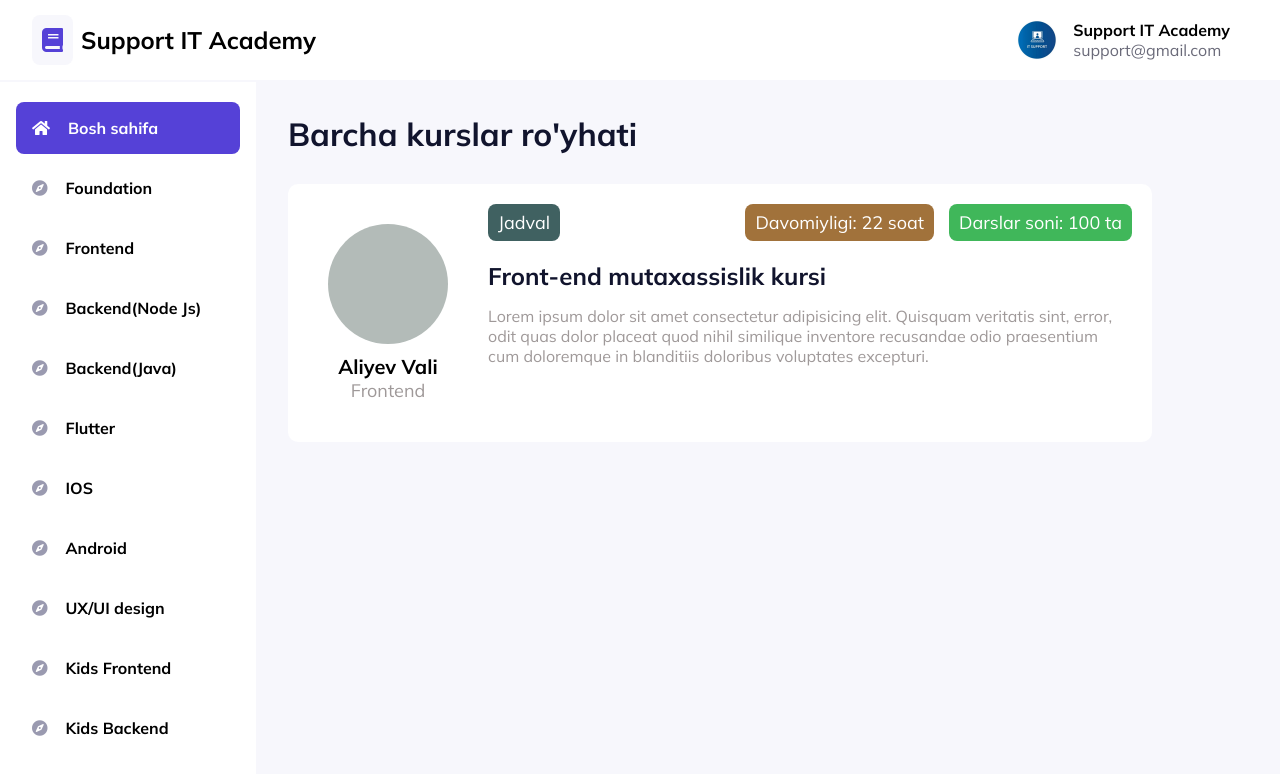
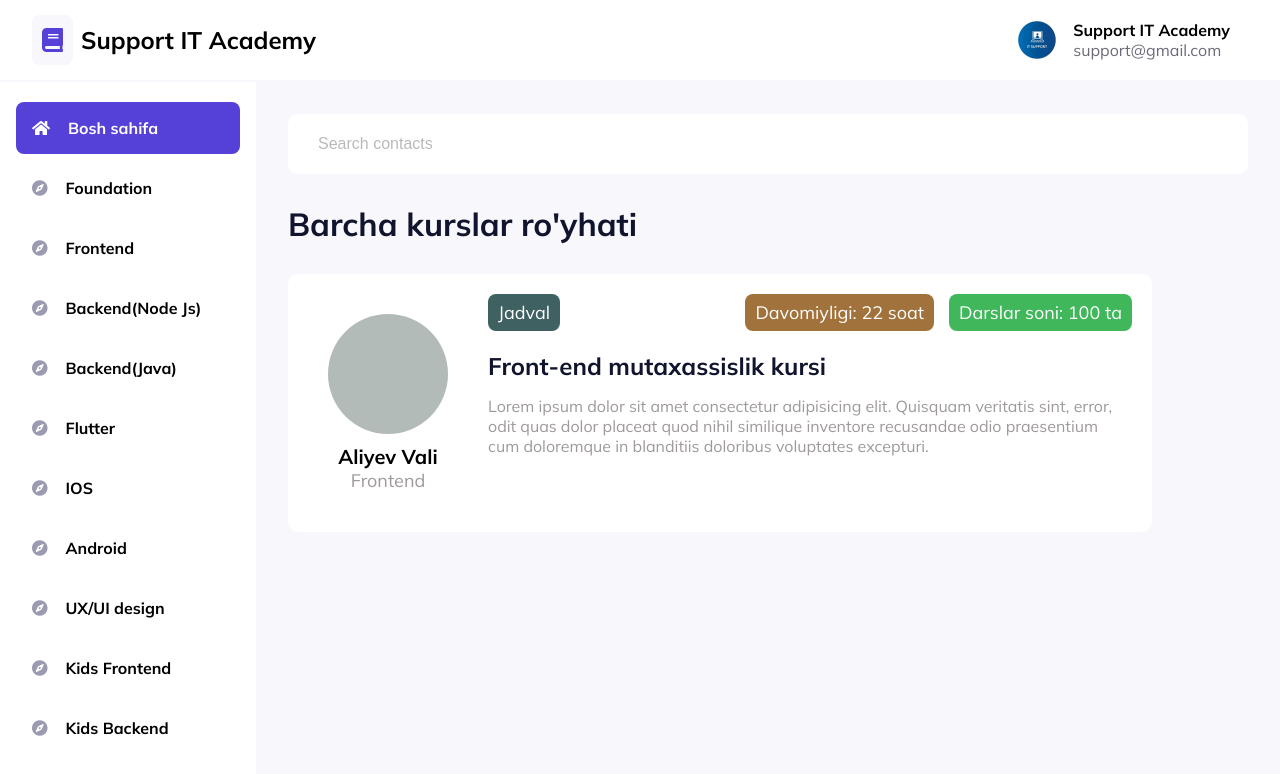
Before and after one commit to MurodjohnKhayitov/learning-center-controlling, a React (Create React App) app: page / in a window 1280 px wide. Shown: the top 774 px of the page. Built offline with nearby package versions, Linux system fonts and the light colour scheme.

Commit message:
Add input

```diff
--- a/src/views/Home.js
+++ b/src/views/Home.js
@@ -1,5 +1,6 @@
 import React from "react";
 import Courses from "../components/courses";
+import Search  from "../components/search/Search";
 
 const Home = () => {
     const courses = [
@@ -30,6 +31,7 @@ const Home = () => {
     ]
     return(
         <>
+        <Search />
             <h1 className="btitle">Barcha kurslar ro'yhati</h1>
             <Courses courses={courses}/>
 
```
